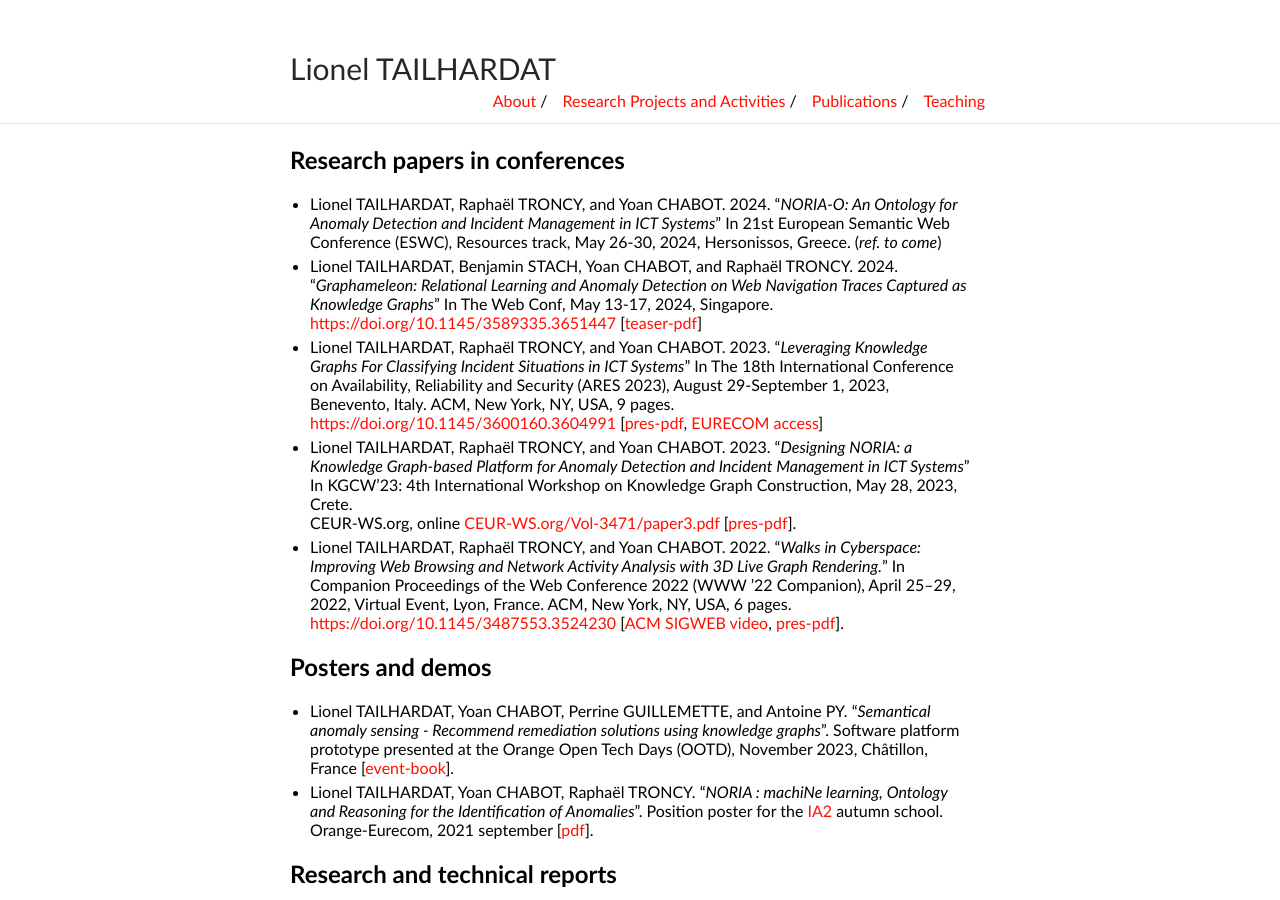
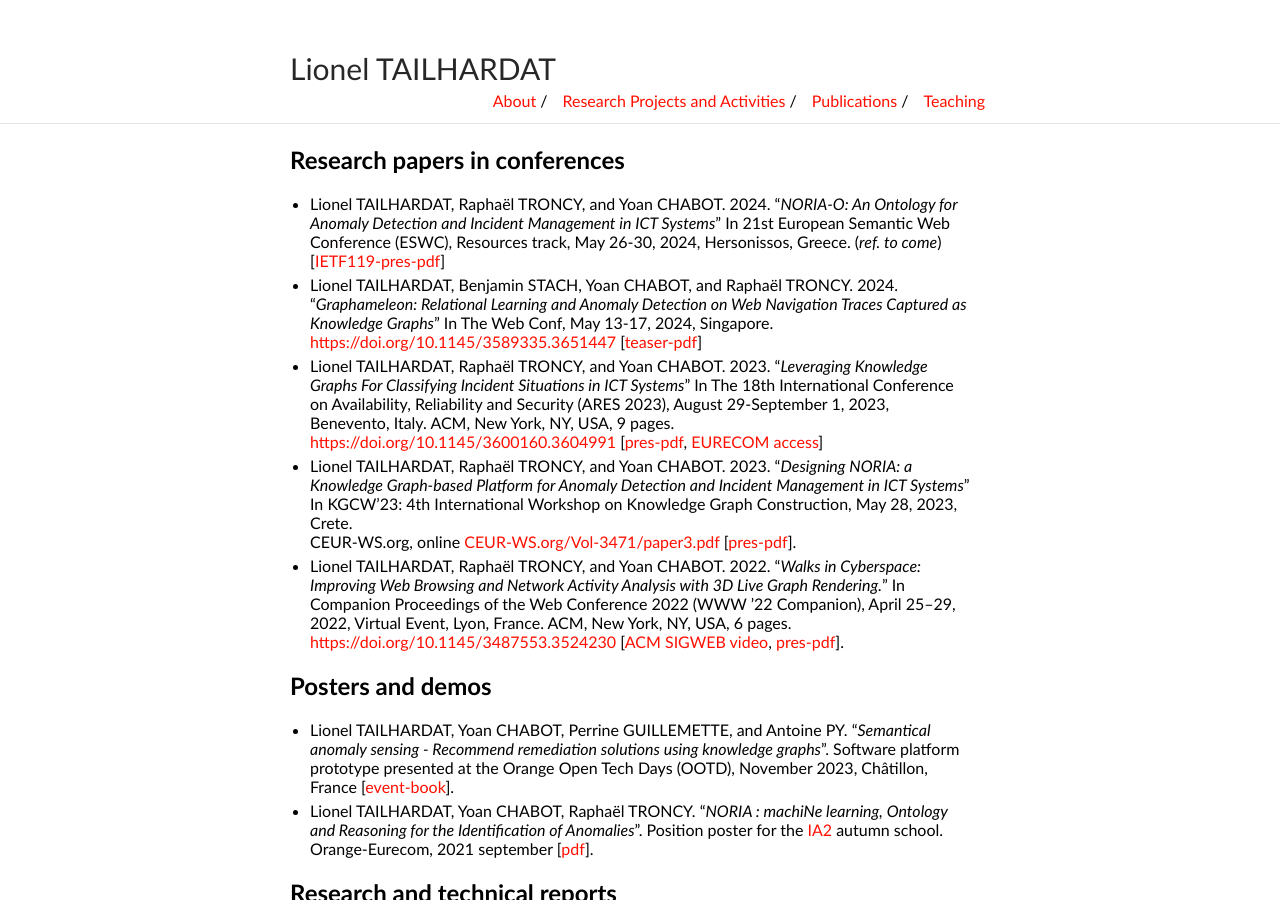
Before and after one commit to GenEars/GenEars.github.io, a Jekyll site: the page built from publications.md, in a window 1280 px wide and 900 px high. Built offline with Jekyll 4.4.1, drawn with Linux system fonts in a browser that asks for light colours.

Commit message:
Added NORIA-O link to IETF119 pres.
Signed-off-by: Lionel TAILHARDAT <lionel.tailhardat@orange.fr>

```diff
--- a/publications.md
+++ b/publications.md
@@ -8,7 +8,7 @@ title: Publications - Lionel TAILHARDAT
 * Lionel TAILHARDAT, Raphaël TRONCY, and Yoan CHABOT. 2024.
   "*NORIA-O: An Ontology for Anomaly Detection and Incident Management in ICT Systems*"
   In 21st European Semantic Web Conference (ESWC), Resources track, May 26-30, 2024, Hersonissos, Greece.
-  (*ref. to come*)
+  (*ref. to come*) [[IETF119-pres-pdf](pubs/IETF-2024-noria-o.pdf)]
 * Lionel TAILHARDAT, Benjamin STACH, Yoan CHABOT, and Raphaël TRONCY. 2024.
   "*Graphameleon: Relational Learning and Anomaly Detection on Web Navigation Traces Captured as Knowledge Graphs*"
   In The Web Conf, May 13-17, 2024, Singapore.
```
Also changed, not shown: 2 other files.
